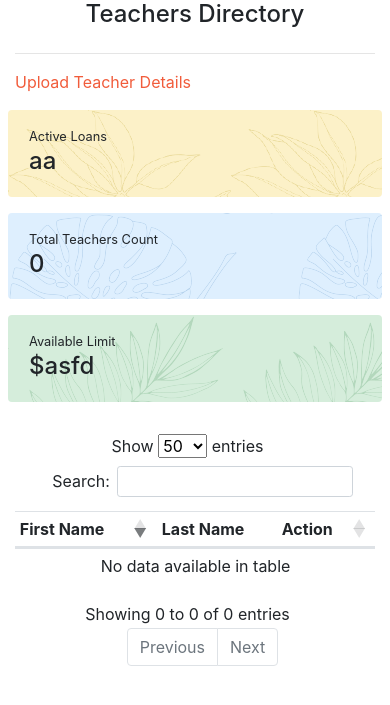
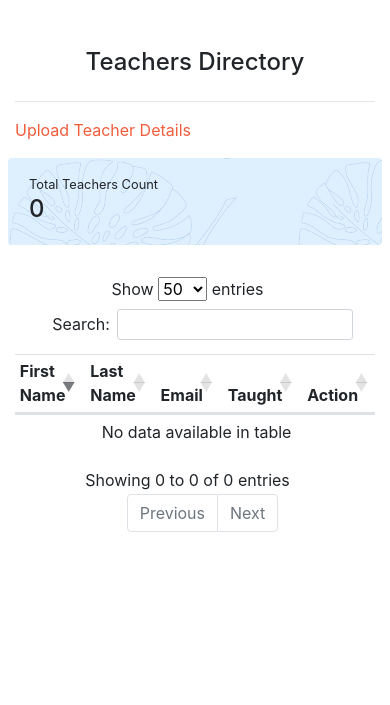
Before and after one commit to abdullahbaig052/teachers-ppmg, a Django app: page / in a window 390 px wide. Shown: the top 705 px of the page. Run offline with Django 3.2, Linux system fonts and the light colour scheme; data that the repository does not hold is empty; some libraries are stand-ins or nearby versions.

Commit message:
all done

```diff
--- a/teachersPPMG/teachers/admin.py
+++ b/teachersPPMG/teachers/admin.py
@@ -5,7 +5,8 @@ from .models import TeachersModel
 
 
 class TeachersAdmin(admin.ModelAdmin):
-    list_display = ("email", "first_name", "last_name")
+    list_display = ("email", "first_name", "last_name", "subjects_taught")
+    search_fields = ('email', 'first_name', "subjects_taught")
 
 
 admin.site.register(TeachersModel, TeachersAdmin)
--- a/teachersPPMG/templates/home.html
+++ b/teachersPPMG/templates/home.html
@@ -4,25 +4,19 @@
 {% block title %}{% trans "Dashboard" %}{% endblock %}
 {% block content %}
 
-<div class="row">
+<div class="row pt-5">
     <div class="col text-center"><h4>Teachers Directory</h4></div>
 </div>
 <hr/>
 <a href="{% url 'admin_upload_view' %}">Upload Teacher Details</a>
 <div class="row my-3">
-  <div class="col-sm alert dashboard-alert-yellow mx-2">
-    <div><small>Active Loans</small></div>
-    <h4>aa</h4>
-  </div>
+
   <div class="col-sm alert dashboard-alert-blue mx-2">
     <div><small>Total Teachers Count</small></div>
     <h4>{{teachers|length}}</h4>
 
   </div>
-  <div class="col-sm alert dashboard-alert-green mx-2">
-    <div><small>Available Limit</small></div>
-    <h4>$asfd</h4>
-  </div>
+
 </div>
 
 <div class="row">
@@ -33,9 +27,9 @@
                 <tr>
                     <th>First Name</th>
                     <th>Last Name</th>
-                    <th class="d-none d-sm-block">Email</th>
+                    <th>Email</th>
+                    <th>Taught</th>
                     <th>Action</th>
-                    <th>Taught</th>
                 </tr>
                 </thead>
                 <tbody>
@@ -43,9 +37,9 @@
                 <tr style="cursor: pointer" data-href="{% url 'profile_view' id=teacher.id %}">
                     <td><a><strong>{{teacher.first_name}}</strong></a></td>
                     <td>{{teacher.last_name}}</td>
-                    <td class="d-none d-sm-block"><a>{{teacher.email}}</a></td>
+                    <td><a>{{teacher.email}}</a></td>
+                    <td>{{teacher.subjects_taught}}</td>
                     <td><a href="{% url 'profile_view' id=teacher.id %}" target="_blank">Teach</a></td>
-                    <td>{{teacher.subjects_taught}}</td>
                 </tr>
                 {% endfor %}
                 </tbody>
--- a/teachersPPMG/templates/static/js/merchant.js
+++ b/teachersPPMG/templates/static/js/merchant.js
@@ -3,23 +3,6 @@ $(document).ready(function () {
     $("#loans").DataTable({
         "order": [[ 0, "desc" ]],
         "pageLength": 50,
-        "columnDefs": [{
-            "targets": 1,
-            "orderable": false
-        },
-        {
-            "targets": 4,
-            "visible": false
-        },
-        {
-            "targets": 5,
-            "visible": false
-        },
-        {
-            "targets": 6,
-            "visible": false
-        }
-        ]
     });
 
     $('#downloads').on('change', function() {
```
